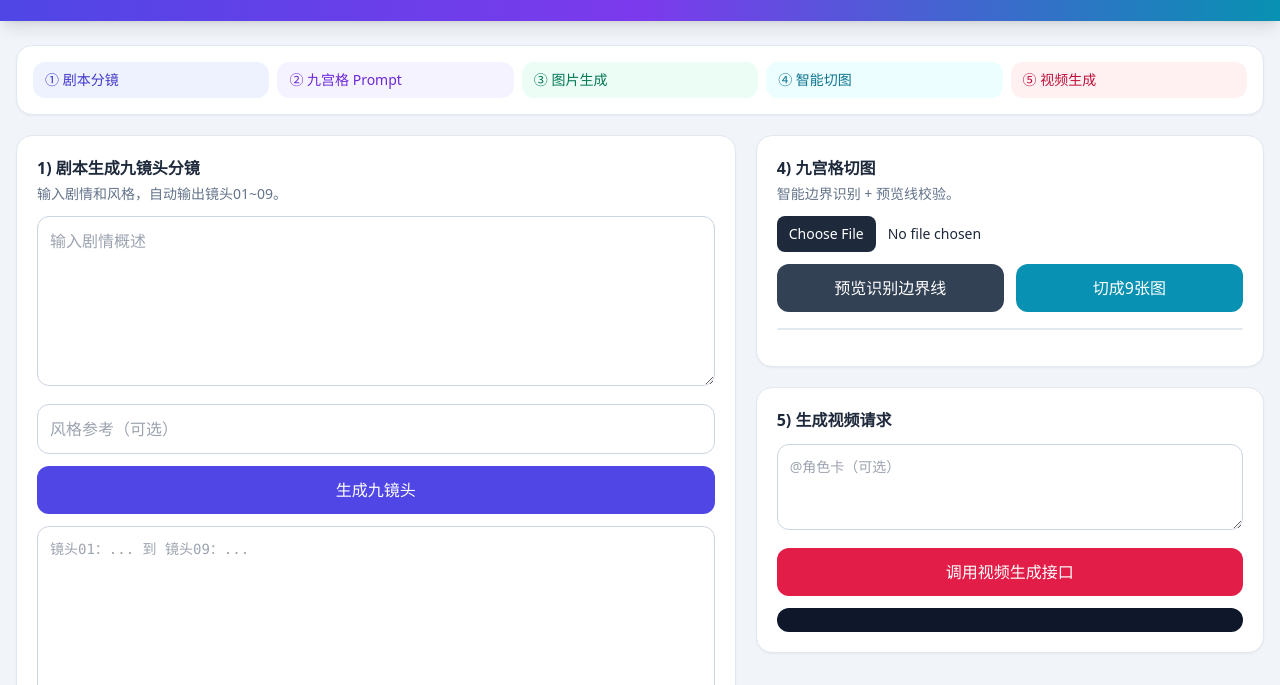
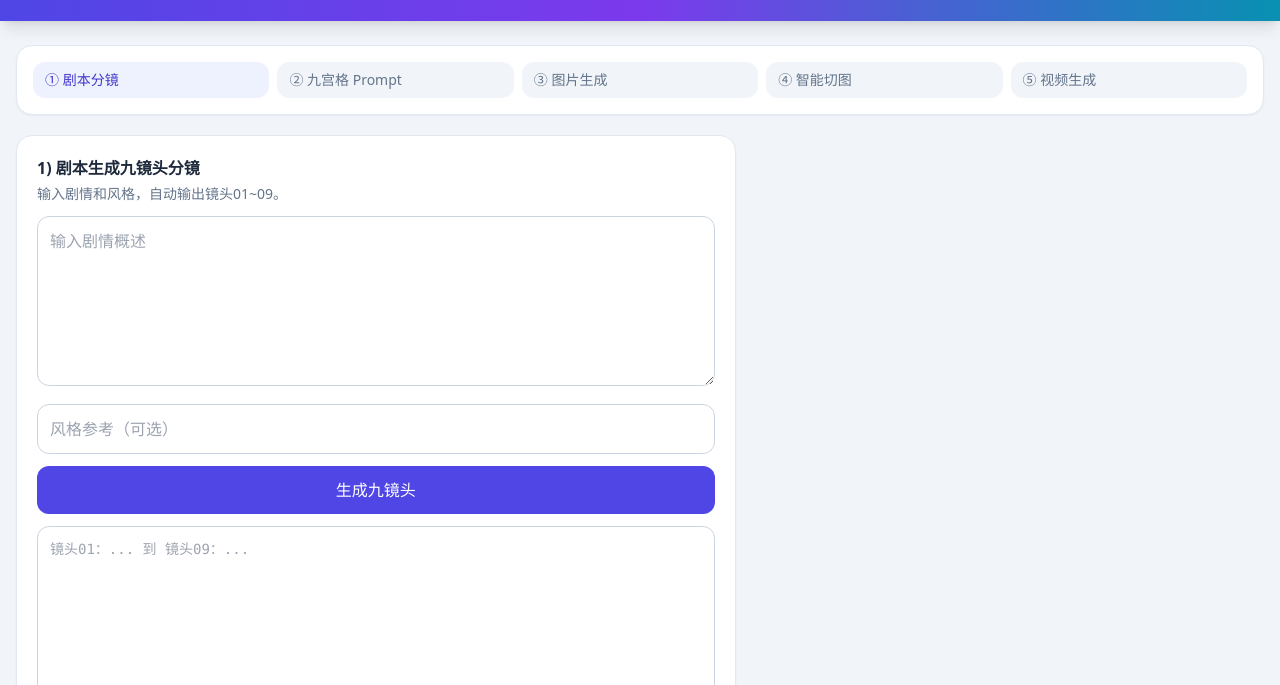
Before and after one commit to mpre4344/ai-video, a plain HTML site: page docs/index.html in a window 1280 px wide. Shown: the part 115-800 px from the top of the page. Drawn offline with nearby package versions, Linux system fonts and the light colour scheme.

Commit message:
Make stepper interactive with single-step panels and auto step progression

```diff
--- a/docs/app.js
+++ b/docs/app.js
@@ -54,6 +54,7 @@ window.generateStoryboard=async()=>{
     const prompt=`你是电影分镜导演。根据以下剧情生成连续9镜头，格式严格为：\n镜头01：...\n...\n镜头09：...\n要求：同一场景同一时间轴，动作与情绪连续推进，人物外观服装一致。\n剧情：${script}\n风格参考：${styleHint}`;
     const content=await chatCompletion({baseUrl,apiKey,model:chatModel,messages:[{role:'user',content:prompt}]});
     document.getElementById('storyboard').value=content;
+    switchStep(2);
   }catch(e){alert(e.message||String(e));}
 };
 
@@ -63,6 +64,7 @@ window.buildGridPrompt=()=>{
   if(shots.length!==9) return alert('请先准备9条镜头');
   const txt=`根据${summary}，生成一张具有凝聚力的3×3网格图像，包含同一环境中的9个不同摄像机镜头，严格保持人物/物体、服装和光线一致性，8K分辨率，16:9画幅。\n${shots.map((s,i)=>`镜头${String(i+1).padStart(2,'0')}：${s}`).join('\n')}\n最终必须是九宫格，每个格子比例为16:9。`;
   document.getElementById('gridPrompt').value=txt;
+  switchStep(3);
 };
 
 function smooth1d(arr, radius=4){
@@ -230,6 +232,7 @@ window.splitGrid=async()=>{
       a.appendChild(im);
       wrap.appendChild(a);
     }
+    switchStep(5);
   }catch(e){ alert(e.message||String(e)); }
 };
 
@@ -266,6 +269,7 @@ window.generateImage=async()=>{
 
     if(!imageUrl) throw new Error('未从响应中解析到图片，请检查模型是否支持图片输出');
     document.getElementById('imageOut').innerHTML=`<img src="${imageUrl}" alt="generated"/>`;
+    switchStep(4);
   }catch(e){alert(e.message||String(e));}
 };
 
@@ -297,6 +301,38 @@ window.buildCurl=()=>{
 };
 
 const THEME_KEY='ai_video_studio_theme_v1';
+let currentStep=1;
+
+function stepClasses(step, active){
+  const map={
+    1:['bg-indigo-50 text-indigo-700 dark:bg-indigo-500/20 dark:text-indigo-300','hover:bg-indigo-100 dark:hover:bg-indigo-500/30'],
+    2:['bg-violet-50 text-violet-700 dark:bg-violet-500/20 dark:text-violet-300','hover:bg-violet-100 dark:hover:bg-violet-500/30'],
+    3:['bg-emerald-50 text-emerald-700 dark:bg-emerald-500/20 dark:text-emerald-300','hover:bg-emerald-100 dark:hover:bg-emerald-500/30'],
+    4:['bg-cyan-50 text-cyan-700 dark:bg-cyan-500/20 dark:text-cyan-300','hover:bg-cyan-100 dark:hover:bg-cyan-500/30'],
+    5:['bg-rose-50 text-rose-700 dark:bg-rose-500/20 dark:text-rose-300','hover:bg-rose-100 dark:hover:bg-rose-500/30'],
+  };
+  return active? map[step][0] : `bg-slate-100 text-slate-500 dark:bg-slate-800 dark:text-slate-300 ${map[step][1]}`;
+}
+
+function switchStep(step){
+  currentStep=step;
+  document.querySelectorAll('.step-panel').forEach(el=>{
+    const show=Number(el.dataset.panel)===step;
+    el.classList.toggle('hidden',!show);
+  });
+  document.querySelectorAll('.step-btn').forEach(btn=>{
+    const s=Number(btn.dataset.step);
+    btn.className=`step-btn rounded-xl px-3 py-2 font-medium text-left transition ${stepClasses(s,s===step)}`;
+  });
+  window.scrollTo({top:0,behavior:'smooth'});
+}
+
+function initStepper(){
+  document.querySelectorAll('.step-btn').forEach(btn=>{
+    btn.addEventListener('click',()=>switchStep(Number(btn.dataset.step)));
+  });
+  switchStep(1);
+}
 
 function applyTheme(theme){
   const isDark = theme==='dark';
@@ -329,3 +365,4 @@ document.addEventListener('keydown',(e)=>{
 })();
 
 loadCfg();
+initStepper();
--- a/docs/index.html
+++ b/docs/index.html
@@ -29,18 +29,18 @@
 
     <div class="max-w-7xl mx-auto px-4 py-6">
       <div class="rounded-2xl border border-slate-200 bg-white p-4 shadow-sm dark:border-slate-800 dark:bg-slate-900">
-        <div class="grid grid-cols-1 md:grid-cols-5 gap-2 text-sm">
-          <div class="rounded-xl bg-indigo-50 text-indigo-700 px-3 py-2 font-medium dark:bg-indigo-500/20 dark:text-indigo-300">① 剧本分镜</div>
-          <div class="rounded-xl bg-violet-50 text-violet-700 px-3 py-2 font-medium dark:bg-violet-500/20 dark:text-violet-300">② 九宫格 Prompt</div>
-          <div class="rounded-xl bg-emerald-50 text-emerald-700 px-3 py-2 font-medium dark:bg-emerald-500/20 dark:text-emerald-300">③ 图片生成</div>
-          <div class="rounded-xl bg-cyan-50 text-cyan-700 px-3 py-2 font-medium dark:bg-cyan-500/20 dark:text-cyan-300">④ 智能切图</div>
-          <div class="rounded-xl bg-rose-50 text-rose-700 px-3 py-2 font-medium dark:bg-rose-500/20 dark:text-rose-300">⑤ 视频生成</div>
+        <div id="stepper" class="grid grid-cols-1 md:grid-cols-5 gap-2 text-sm">
+          <button data-step="1" class="step-btn rounded-xl px-3 py-2 font-medium text-left transition">① 剧本分镜</button>
+          <button data-step="2" class="step-btn rounded-xl px-3 py-2 font-medium text-left transition">② 九宫格 Prompt</button>
+          <button data-step="3" class="step-btn rounded-xl px-3 py-2 font-medium text-left transition">③ 图片生成</button>
+          <button data-step="4" class="step-btn rounded-xl px-3 py-2 font-medium text-left transition">④ 智能切图</button>
+          <button data-step="5" class="step-btn rounded-xl px-3 py-2 font-medium text-left transition">⑤ 视频生成</button>
         </div>
       </div>
 
       <main class="mt-5 grid grid-cols-1 xl:grid-cols-12 gap-5">
         <section class="xl:col-span-7 space-y-5">
-          <article class="rounded-2xl border border-slate-200 bg-white p-5 shadow-sm dark:border-slate-800 dark:bg-slate-900">
+          <article data-panel="1" class="step-panel rounded-2xl border border-slate-200 bg-white p-5 shadow-sm dark:border-slate-800 dark:bg-slate-900">
             <h2 class="text-base font-semibold">1) 剧本生成九镜头分镜</h2>
             <p class="text-sm text-slate-500 dark:text-slate-400 mt-1">输入剧情和风格，自动输出镜头01~09。</p>
             <textarea id="script" rows="6" class="mt-3 w-full rounded-xl border border-slate-300 bg-white p-3 focus:outline-none focus:ring-2 focus:ring-indigo-500 dark:border-slate-700 dark:bg-slate-950" placeholder="输入剧情概述"></textarea>
@@ -49,14 +49,14 @@
             <textarea id="storyboard" rows="12" class="mt-3 w-full rounded-xl border border-slate-300 bg-white p-3 font-mono text-sm focus:outline-none focus:ring-2 focus:ring-indigo-500 dark:border-slate-700 dark:bg-slate-950" placeholder="镜头01：... 到 镜头09：..."></textarea>
           </article>
 
-          <article class="rounded-2xl border border-slate-200 bg-white p-5 shadow-sm dark:border-slate-800 dark:bg-slate-900">
+          <article data-panel="2" class="step-panel rounded-2xl border border-slate-200 bg-white p-5 shadow-sm dark:border-slate-800 dark:bg-slate-900 hidden">
             <h2 class="text-base font-semibold">2) 九宫格 Prompt 组装</h2>
             <input id="summary" class="mt-3 w-full rounded-xl border border-slate-300 bg-white p-3 focus:outline-none focus:ring-2 focus:ring-violet-500 dark:border-slate-700 dark:bg-slate-950" placeholder="剧情概述或画面主题"/>
             <button onclick="buildGridPrompt()" class="mt-3 w-full rounded-xl bg-violet-600 py-3 font-medium text-white hover:bg-violet-500">生成九宫格 Prompt</button>
             <textarea id="gridPrompt" rows="10" class="mt-3 w-full rounded-xl border border-slate-300 bg-white p-3 text-sm focus:outline-none focus:ring-2 focus:ring-violet-500 dark:border-slate-700 dark:bg-slate-950"></textarea>
           </article>
 
-          <article class="rounded-2xl border border-slate-200 bg-white p-5 shadow-sm dark:border-slate-800 dark:bg-slate-900">
+          <article data-panel="3" class="step-panel rounded-2xl border border-slate-200 bg-white p-5 shadow-sm dark:border-slate-800 dark:bg-slate-900 hidden">
             <h2 class="text-base font-semibold">3) 生成九宫格图片</h2>
             <textarea id="imagePrompt" rows="6" class="mt-3 w-full rounded-xl border border-slate-300 bg-white p-3 text-sm focus:outline-none focus:ring-2 focus:ring-emerald-500 dark:border-slate-700 dark:bg-slate-950" placeholder="可粘贴上面的九宫格 Prompt"></textarea>
             <button onclick="generateImage()" class="mt-3 w-full rounded-xl bg-emerald-600 py-3 font-medium text-white hover:bg-emerald-500">生成图片</button>
@@ -65,7 +65,7 @@
         </section>
 
         <section class="xl:col-span-5 space-y-5">
-          <article class="rounded-2xl border border-slate-200 bg-white p-5 shadow-sm dark:border-slate-800 dark:bg-slate-900">
+          <article data-panel="4" class="step-panel rounded-2xl border border-slate-200 bg-white p-5 shadow-sm dark:border-slate-800 dark:bg-slate-900 hidden">
             <h2 class="text-base font-semibold">4) 九宫格切图</h2>
             <p class="text-sm text-slate-500 dark:text-slate-400 mt-1">智能边界识别 + 预览线校验。</p>
             <input type="file" id="gridImage" accept="image/*" class="mt-3 w-full text-sm file:mr-3 file:rounded-lg file:border-0 file:bg-slate-800 file:px-3 file:py-2 file:text-white dark:file:bg-slate-700"/>
@@ -77,7 +77,7 @@
             <div id="pieces" class="mt-4 grid grid-cols-3 gap-2"></div>
           </article>
 
-          <article class="rounded-2xl border border-slate-200 bg-white p-5 shadow-sm dark:border-slate-800 dark:bg-slate-900">
+          <article data-panel="5" class="step-panel rounded-2xl border border-slate-200 bg-white p-5 shadow-sm dark:border-slate-800 dark:bg-slate-900 hidden">
             <h2 class="text-base font-semibold">5) 生成视频请求</h2>
             <textarea id="roleCard" rows="3" class="mt-3 w-full rounded-xl border border-slate-300 bg-white p-3 text-sm focus:outline-none focus:ring-2 focus:ring-rose-500 dark:border-slate-700 dark:bg-slate-950" placeholder="@角色卡（可选）"></textarea>
             <button onclick="generateVideo()" class="mt-3 w-full rounded-xl bg-rose-600 py-3 font-medium text-white hover:bg-rose-500">调用视频生成接口</button>
```
